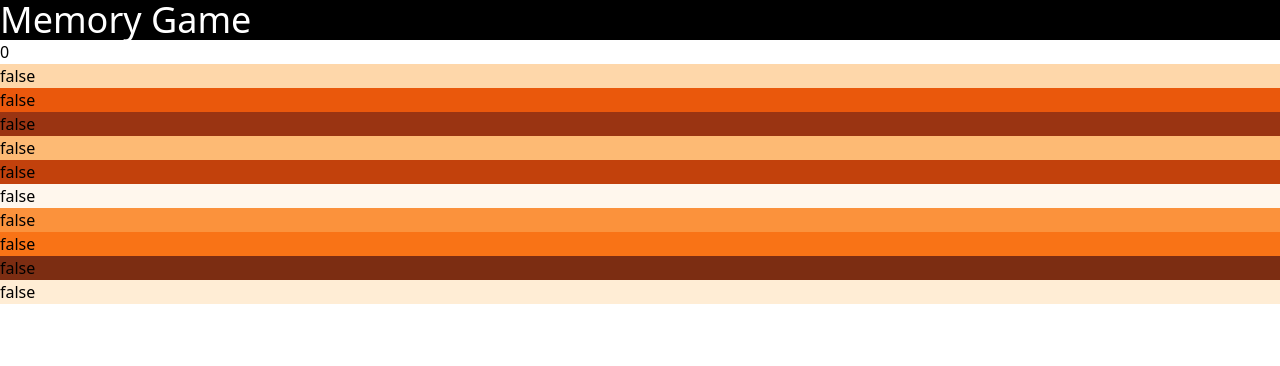
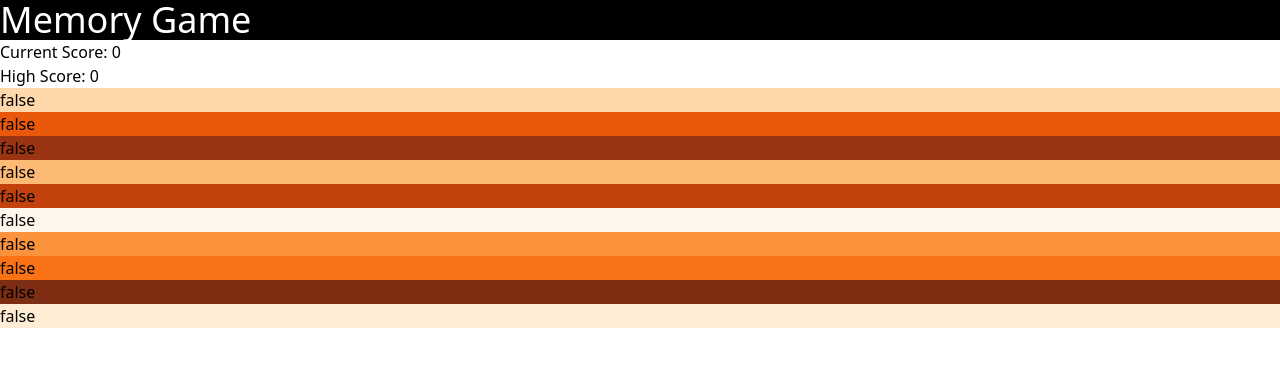
Before and after one commit to bkwong315/memory-game, a React app: page / in a window 1280 px wide. Shown: the top 366 px of the page. Built offline with nearby package versions, Linux system fonts and the light colour scheme; the HTML template or start-up script is replaced by a standard one.

Commit message:
Add high score tracker

```diff
--- a/src/App.tsx
+++ b/src/App.tsx
@@ -50,10 +50,12 @@ const App = () => {
   ];
   const [choices, setChoices] = useState<CardInfo[]>(defaultState);
   const [currentScore, setCurrentScore] = useState(0);
+  const [highScore, setHighScore] = useState(0);
   let shuffledChoices: CardInfo[] = shuffle(choices);
 
   const handleCardClick = (idx: number) => {
     if (choices[idx].selected) {
+      if (currentScore > highScore) setHighScore(currentScore);
       console.log('Selected choice already');
       setChoices(defaultState);
       setCurrentScore(0);
@@ -71,7 +73,8 @@ const App = () => {
     <>
       <h1 className='text-4xl text-white bg-black'>Memory Game</h1>
       <div className='score-container'>
-        <div className='current-score'>{currentScore}</div>
+        <div className='current-score'>Current Score: {currentScore}</div>
+        <div className='high-score'>High Score: {highScore}</div>
       </div>
       <Game choices={shuffledChoices} handleCardClick={handleCardClick} />
     </>
```
